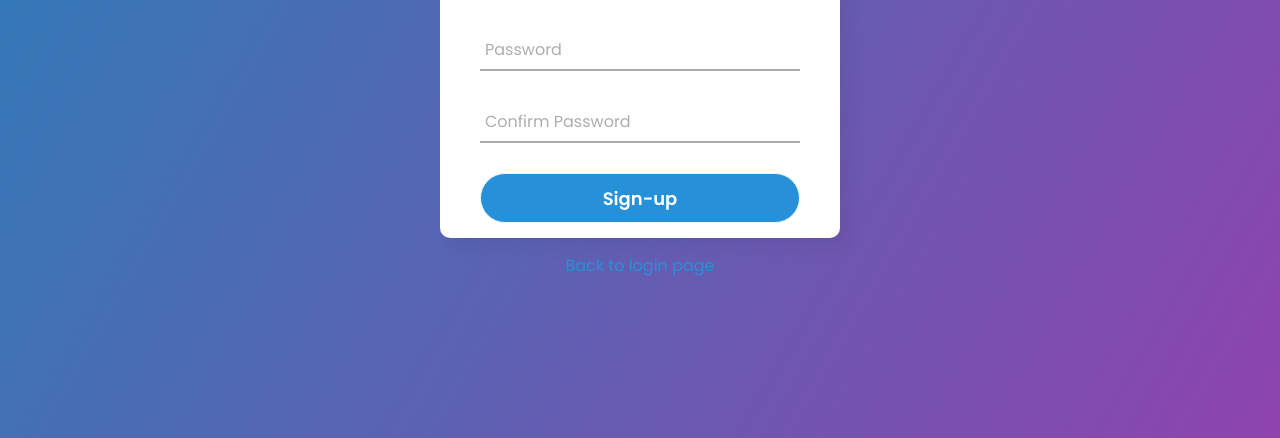
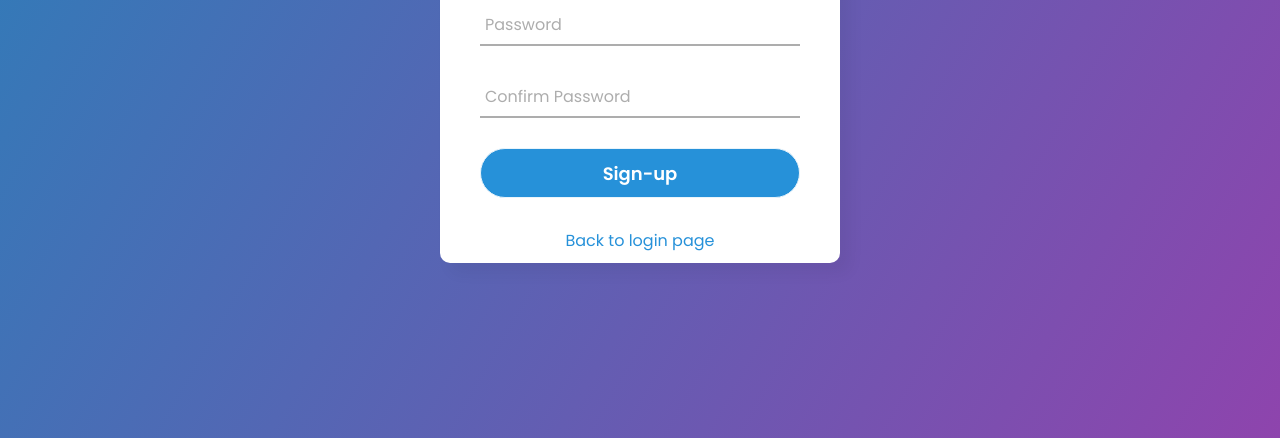
Before and after one commit to Bhawana777/Fynd_Meetings-App, a website: page signup.html in a window 1280 px wide. Shown: the part 362-800 px from the top of the page. Drawn offline with Linux system fonts and the light colour scheme.

Commit message:
Fynd_meetings-App

```diff
--- a/signup.html
+++ b/signup.html
@@ -8,7 +8,7 @@
 </head>
 
 <body>
-    <div class="center">
+    <div class="center" style="height: 450px;">
         <h1>Sign-up</h1>
         <form method="post">
             <div class="txt_field">
```
